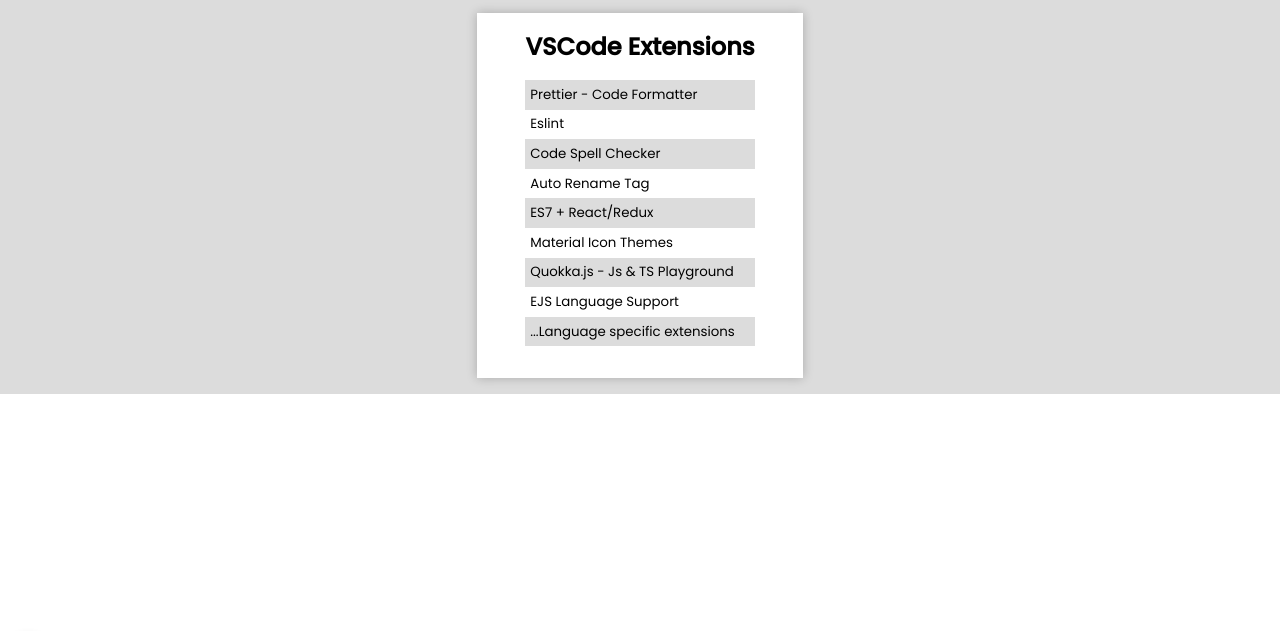
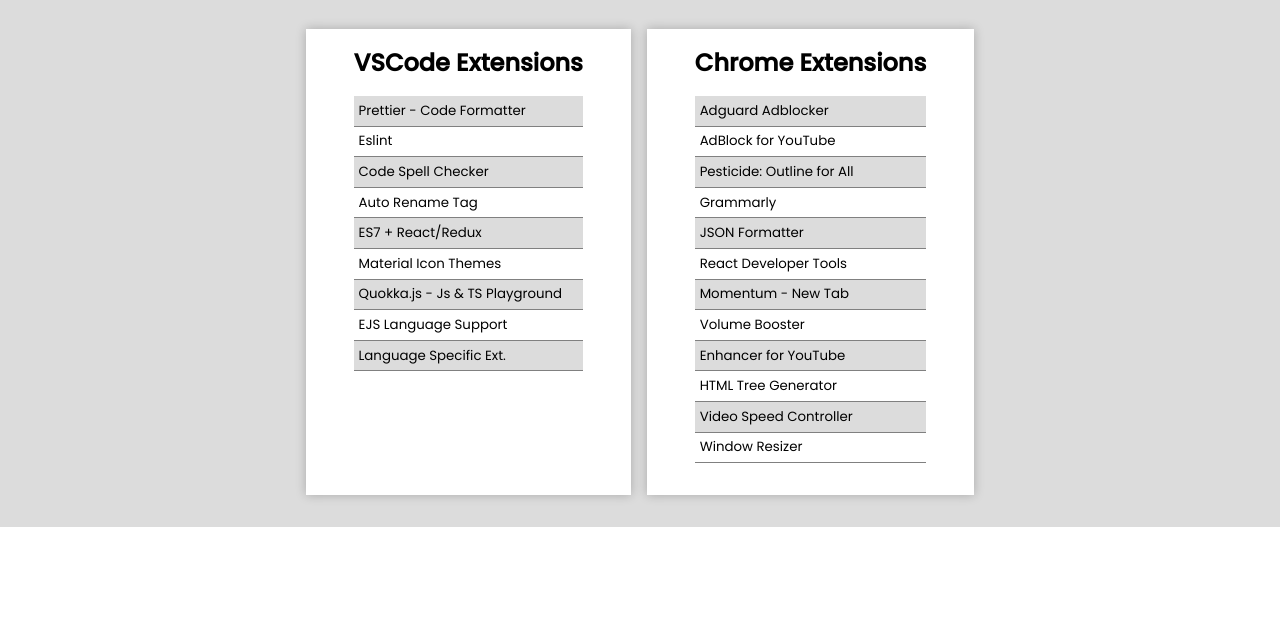
Before and after one commit to TCABrij/extensions, a plain HTML site: page index.html in a window 1280 px wide. Shown: the part 115-746 px from the top of the page. Drawn offline with Linux system fonts and the light colour scheme; a web font is replaced by a local one.

Commit message:
chrome extensions

```diff
--- a/index.html
+++ b/index.html
@@ -1,13 +1,16 @@
 <!DOCTYPE html>
 <html lang="en">
-
   <head>
-  <meta charset="UTF-8">
-  <meta http-equiv="X-UA-Compatible" content="IE=edge">
-  <meta name="viewport" content="width=device-width, initial-scale=1.0">
+    <meta charset="UTF-8" />
+    <meta http-equiv="X-UA-Compatible" content="IE=edge" />
+    <meta name="viewport" content="width=device-width, initial-scale=1.0" />
     <title>My Extensions</title>
-  <link rel="stylesheet" href="src/styles.css">
-  <link rel="shortcut icon" href="https://www-assets.kolide.com/assets/inventory/device_properties/icons/vs-code-extensions-0037129be9c8e68253967dd0217dab55a93dba09.png" type="image/x-icon">
+    <link rel="stylesheet" href="src/styles.css" />
+    <link
+      rel="shortcut icon"
+      href="https://www-assets.kolide.com/assets/inventory/device_properties/icons/vs-code-extensions-0037129be9c8e68253967dd0217dab55a93dba09.png"
+      type="image/x-icon"
+    />
     <script src="src/script.js" defer></script>
   </head>
 
@@ -16,28 +19,15 @@
       <h1 class="title">Extensions</h1>
     </header>
     <main>
-    <div class="container">
-      <div class="vs-extensions">
-        <h2 class="extension-title">VSCode Extensions</h2>
-        <ul class="list">
-          <li class="list-items">Prettier - Code Formatter</li>
-          <li class="list-items">Eslint </li>
-          <li class="list-items">Code Spell Checker</li>
-          <li class="list-items">Auto Rename Tag</li>
-          <li class="list-items">ES7 + React/Redux</li>
-          <li class="list-items">Material Icon Themes</li>
-          <li class="list-items">Quokka.js - Js & TS Playground</li>
-          <li class="list-items">EJS Language Support</li>
-          <li class="list-items">...Language specific extensions</li>
-        </ul>
-      </div>
-    </div>
+
     </main>
     <aside class="github-wrapper">
       <a href="https://github.com/tcabrij">
-        <img src="https://cdn-icons-png.flaticon.com/512/25/25231.png" alt="GitHub">
+        <img
+          src="https://cdn-icons-png.flaticon.com/512/25/25231.png"
+          alt="GitHub"
+        />
       </a>
     </aside>
   </body>
-
 </html>
--- a/src/script.js
+++ b/src/script.js
@@ -5,24 +5,61 @@ const extensions = [
       "Prettier - Code Formatter",
       "Eslint",
       "Code Spell Checker",
-      " Auto Rename Tag",
+      "Auto Rename Tag",
       "ES7 + React/Redux",
       "Material Icon Themes",
       "Quokka.js - Js & TS Playground",
       "EJS Language Support",
+      "Language Specific Ext.",
     ],
   },
   {
     title: "Chrome Extensions",
     extensions: [
-      "Prettier - Code Formatter",
-      "Eslint",
-      "Code Spell Checker",
-      " Auto Rename Tag",
-      "ES7 + React/Redux",
-      "Material Icon Themes",
-      "Quokka.js - Js & TS Playground",
-      "EJS Language Support",
+      "Adguard Adblocker",
+      "AdBlock for YouTube",
+      "Pesticide: Outline for All ",
+      "Grammarly",
+      "JSON Formatter",
+      "React Developer Tools",
+      "Momentum - New Tab",
+      "Volume Booster",
+      "Enhancer for YouTube",
+      "HTML Tree Generator",
+      "Video Speed Controller",
+      "Window Resizer",
     ],
   },
 ];
+
+// Get the container element to hold the cards
+const container = document.querySelector("main");
+
+// Loop through each object in the extensions array
+extensions.forEach((item) => {
+  // Create a new card element
+  const card = document.createElement("div");
+  card.className = "card";
+
+  // Add the card title
+  const title = document.createElement("h2");
+  title.className = "extension-title";
+  title.textContent = item.title;
+  card.appendChild(title);
+
+  // Add the list of extensions
+  const list = document.createElement("ul");
+  list.className = "list";
+
+  item.extensions.forEach((extension) => {
+    const listItem = document.createElement("li");
+    listItem.className = "list-items";
+    listItem.textContent = extension;
+    list.appendChild(listItem);
+  });
+
+  card.appendChild(list);
+
+  // Add the card to the container
+  container.appendChild(card);
+});
--- a/src/styles.css
+++ b/src/styles.css
@@ -1,84 +1,84 @@
-@import url('https://fonts.googleapis.com/css2?family=La+Belle+Aurore&family=Poppins:wght@200;300;400;500&display=swap');
+@import url("https://fonts.googleapis.com/css2?family=La+Belle+Aurore&family=Poppins:wght@200;300;400;500&display=swap");
 
 *,
 *::before,
-*::after{
+*::after {
   margin: 0;
   padding: 0;
   box-sizing: border-box;
   font-family: "poppins", sans-serif;
 }
 
-body{
-    height: 100vh;
-}
-
-.title{
+.title {
   padding: 2rem;
   font-weight: 600;
   background-color: darkmagenta;
   color: white;
 }
 
-main{
+main {
   background-color: gainsboro;
-    display: grid;
-    place-content: center;
+  display: flex;
+  flex-wrap: wrap;
+  gap: 1rem;
+  justify-content: center;
 }
 
-main .container{
+main .card {
   background-color: white;
-    padding:  1rem 3rem 2rem;
-    box-shadow: 0px 0px 10px rgba(0,0,0,0.23);
-    margin-bottom: 1rem;
-    margin-top: 1rem;
+  padding: 1rem 3rem 2rem;
+  box-shadow: 0px 0px 10px rgba(0, 0, 0, 0.23);
+  margin-bottom: 2rem;
+  margin-top: 2rem;
 }
 
-.extension-title{
+.extension-title {
   padding: 0;
   font-weight: 600;
   margin-bottom: 1rem;
 }
 
-.list{
+.list {
   list-style: none;
 }
 
-.list-items{
+.list-items {
   font-weight: 400;
   font-size: smaller;
-    padding: .3rem;
-    transition: all .3s
+  padding: 0.3rem;
+  transition: all 0.3s;
+  border-bottom: 1px solid grey;
 }
 
-.list-items:nth-child(odd){
+.list-items:nth-child(odd) {
   background-color: gainsboro;
 }
 
-.list-items:hover{
+.list-items:hover {
   background-color: grey;
   color: white;
-  scale: 1.02
+  scale: 1.02;
 }
 
-.github-wrapper{
+.github-wrapper {
   position: absolute;
   height: 40px;
-    left: 0;
-    bottom: 0;
+  right: 0;
+  top: 0;
   border-radius: 50%;
-    box-shadow: 0px 0px 10px rgba(0,0,0,0.23);
+  box-shadow: 0px 0px 10px rgba(0, 0, 0, 0.23);
   overflow: hidden;
   outline: 1px solid white;
-    margin: .5rem;
-    transition: all .3s;
+  margin: 0.5rem;
+  transition: all 0.3s;
+  background-color: white;
 }
 
-.github-wrapper img{
+.github-wrapper img {
   width: 40px;
   object-fit: cover;
 }
 
-.github-wrapper:hover{
+.github-wrapper:hover {
   scale: 1.05;
 }
```
Lines whose indentation alone changed are shown as unchanged.
